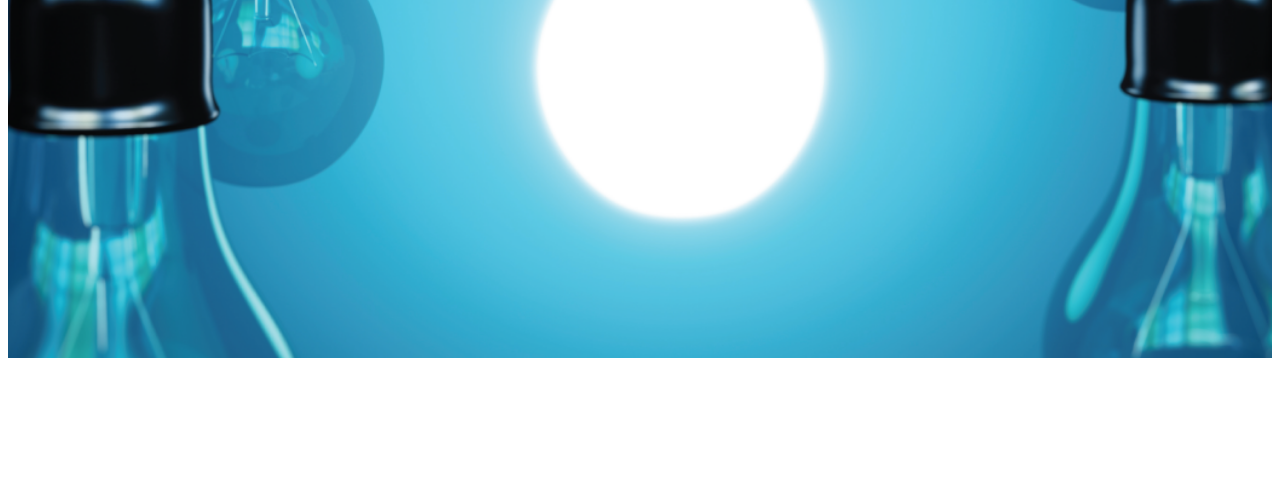
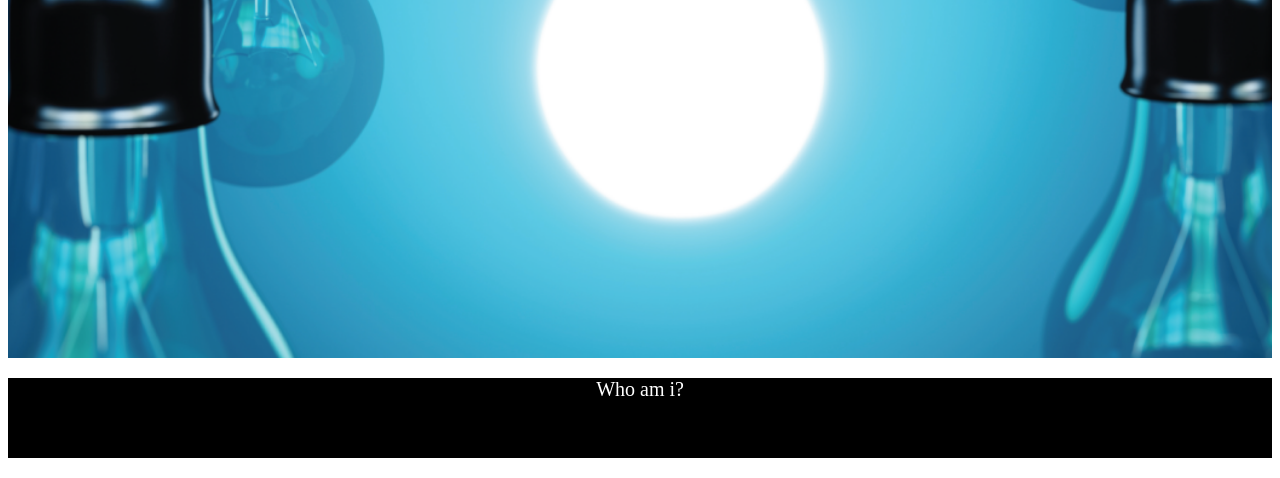
Before and after one commit to shirohigemw/final-ip2, a plain HTML site: page index.html in a window 1280 px wide. Shown: the part 537-1015 px from the top of the page. Before the commit the page ends 903 px from the top, so only its background shows below. Drawn offline with Linux system fonts and the light colour scheme.

Commit message:
add new bar

```diff
--- a/css/styles.css
+++ b/css/styles.css
@@ -66,3 +66,12 @@ margin-top: 0px;
     color: white;
     padding-left: 10px;
 }
+
+#whom{
+  background-color: black;
+  color: white;
+  height: 80px;
+  font-size: 20px;
+  text-align: center;
+  padding-top: 0
+}
--- a/index.html
+++ b/index.html
@@ -30,6 +30,11 @@
 
 </div>
 
+<div class = "row2">
+  <p id ="whom">  Who am i? </p>
+
+</div>
+
 </body>
 
 </html>
```
Also changed, not shown: 1 other file.
